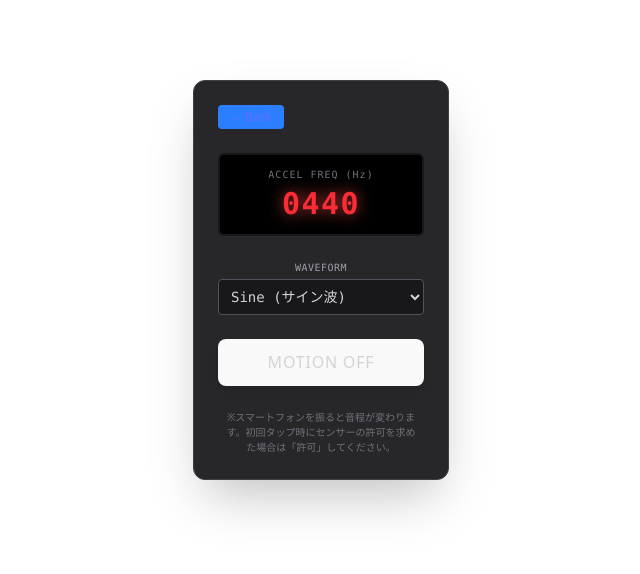
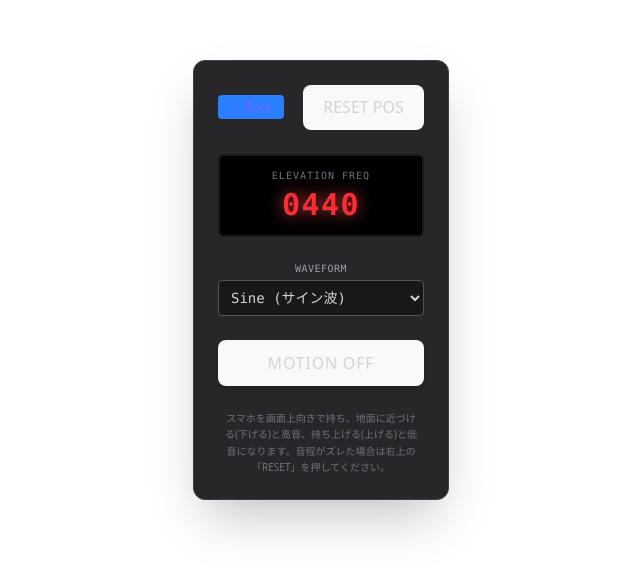
Before and after one commit to Dambara0419/my-github-pages, a React (Vite) app: page /otohifu_accelator in a window 1280 px wide. Shown: the part 140-714 px from the top of the page, without its empty margins (319-959 px from the left). Built offline with nearby package versions, Linux system fonts and the light colour scheme.

Commit message:
change OtohifuAcc

```diff
--- a/src/pages/otohifu_accelator.jsx
+++ b/src/pages/otohifu_accelator.jsx
@@ -11,8 +11,10 @@ export default function OtohifuAcc() {
   const oscillatorRef = useRef(null);
   const gainNodeRef = useRef(null);
 
-  // センサーからの頻繁な更新でUIがカクつかないよう、実際の周波数はRefでも管理
+  // 物理演算用のRef
   const currentFreqRef = useRef(440);
+  const velocityZRef = useRef(0);
+  const positionZRef = useRef(0);
 
   // --- Web Audio API の制御 ---
   useEffect(() => {
@@ -36,14 +38,12 @@ export default function OtohifuAcc() {
 
   const playSound = () => {
     const ctx = initAudio();
-
     const osc = ctx.createOscillator();
     const gain = ctx.createGain();
 
     osc.type = waveform;
     osc.frequency.setValueAtTime(currentFreqRef.current, ctx.currentTime);
 
-    // 音量設定（ノコギリ波や矩形波は耳障りになりやすいので少し小さめに）
     const volume = waveform === 'sine' ? 0.3 : 0.15;
     gain.gain.setValueAtTime(volume, ctx.currentTime);
 
@@ -65,33 +65,39 @@ export default function OtohifuAcc() {
     setIsPlaying(false);
   };
 
-  // --- 加速度センサーの処理 ---
+  // --- 加速度から疑似的な高さを計算する処理 ---
   const handleMotion = useCallback((event) => {
-    // 重力を含まない純粋な加速度を取得（デバイスが静止している時は0に近い）
-    const acc = event.acceleration;
-    if (!acc || (acc.x === null && acc.y === null && acc.z === null)) return;
+    // 画面上向き時、Z軸は画面から天井に向かって伸びるベクトル
+    const az = event.acceleration.z || 0;
 
-    // XYZ軸の加速度の合計（絶対値）を計算して動きの大きさを出す
-    const movement = Math.abs(acc.x || 0) + Math.abs(acc.y || 0) + Math.abs(acc.z || 0);
+    // 1. デッドゾーン（ノイズ除去）: 手のわずかな震えを無視する
+    if (Math.abs(az) > 0.4) {
+      velocityZRef.current += az;
+    }
 
-    // 動きの大きさを周波数にマッピング
-    // 基本周波数を200Hzとし、動きに応じて最大2000Hzくらいまで上がるように設定
-    const baseFreq = 200;
-    const sensitivity = 50;
-    let newFreq = baseFreq + (movement * sensitivity);
+    // 2. 減衰（ダンピング）: 速度が無限に上がり続けるのを防ぎ、ピタッと止めやすくする
+    velocityZRef.current *= 0.85;
 
-    // 上限と下限を設定
+    // 3. 位置の積分: 速度を足し合わせて「疑似的な高さ」を割り出す
+    positionZRef.current += velocityZRef.current;
+
+    // 4. 限界値の設定: 上下に振りすぎた時のバグ（ドリフト）を防ぐ
+    positionZRef.current = Math.max(-800, Math.min(800, positionZRef.current));
+
+    // 5. 音程へのマッピング
+    // スマホを下げると az はマイナスになり、positionZ もマイナスになる。
+    // 「下げた時に音を高くする」ため、基準値から positionZ を引く。
+    const baseFreq = 440;
+    const sensitivity = 1.5; // 音階の変わりやすさ（数値を上げると敏感になる）
+    let newFreq = baseFreq - (positionZRef.current * sensitivity);
+
     newFreq = Math.min(2000, Math.max(100, newFreq));
     newFreq = Math.floor(newFreq);
 
     currentFreqRef.current = newFreq;
-
-    // 状態更新（UI表示用。カクつき防止のために少し間引く等の工夫も可能ですが今回は直接更新）
     setFrequency(newFreq);
 
-    // 再生中なら音程を滑らかに変更
     if (oscillatorRef.current && audioCtxRef.current) {
-      // 少しだけ時間をかけて値を変更することで、プチプチ音（クリッピング）を防ぐ
       oscillatorRef.current.frequency.setTargetAtTime(
         newFreq,
         audioCtxRef.current.currentTime,
@@ -105,7 +111,6 @@ export default function OtohifuAcc() {
     if (isPlaying) {
       stopSound();
     } else {
-      // iOS 13+ のためのセンサー許可リクエスト
       if (typeof DeviceMotionEvent !== 'undefined' && typeof DeviceMotionEvent.requestPermission === 'function') {
         try {
           const permissionState = await DeviceMotionEvent.requestPermission();
@@ -119,7 +124,6 @@ export default function OtohifuAcc() {
           console.error("センサーの許可リクエストに失敗しました:", error);
         }
       } else {
-        // AndroidやPCなど、許可リクエストが不要なブラウザ
         window.addEventListener('devicemotion', handleMotion);
         setSensorEnabled(true);
       }
@@ -127,13 +131,11 @@ export default function OtohifuAcc() {
     }
   };
 
-  // 波形の変更処理
   const handleWaveformChange = (e) => {
     const newWave = e.target.value;
     setWaveform(newWave);
     if (oscillatorRef.current) {
       oscillatorRef.current.type = newWave;
-      // 波形によって音量感が違うため、ここでゲインを調整
       if (gainNodeRef.current && audioCtxRef.current) {
         const volume = newWave === 'sine' ? 0.3 : 0.15;
         gainNodeRef.current.gain.setTargetAtTime(volume, audioCtxRef.current.currentTime, 0.1);
@@ -141,21 +143,38 @@ export default function OtohifuAcc() {
     }
   };
 
+  // センサーの積分誤差をリセットする機能
+  const handleResetPosition = () => {
+    velocityZRef.current = 0;
+    positionZRef.current = 0;
+    setFrequency(440);
+    currentFreqRef.current = 440;
+    if (oscillatorRef.current && audioCtxRef.current) {
+      oscillatorRef.current.frequency.setTargetAtTime(440, audioCtxRef.current.currentTime, 0.05);
+    }
+  };
+
   return (
     <div className="bg-zinc-800 p-6 rounded-xl shadow-2xl w-64 flex flex-col items-center gap-6 mx-auto mt-10 border border-zinc-700 select-none">
-      <div className="w-full flex justify-start">
+      <div className="w-full flex justify-between items-center">
         <Link to="/" className="text-xs bg-blue-500 text-white px-3 py-1 rounded hover:bg-blue-600 transition-colors">
             ← Back
         </Link>
+        {/* ドリフト（ズレ）解消用のリセットボタン */}
+        <button
+          onClick={handleResetPosition}
+          className="text-[10px] bg-zinc-600 text-zinc-300 px-2 py-1 rounded hover:bg-zinc-500 transition-colors font-mono"
+        >
+          RESET POS
+        </button>
       </div>
 
       {/* LED風モニター */}
       <div className="w-full bg-black border-2 border-zinc-900 rounded-md p-3 shadow-inner flex flex-col items-center justify-center relative overflow-hidden">
-        {/* センサー動作中のインジケーター */}
         {sensorEnabled && (
           <div className="absolute top-2 right-2 w-2 h-2 bg-red-500 rounded-full animate-pulse shadow-[0_0_5px_rgba(239,68,68,1)]"></div>
         )}
-        <span className="text-[10px] text-zinc-500 font-mono tracking-widest mb-1">ACCEL FREQ (Hz)</span>
+        <span className="text-[10px] text-zinc-500 font-mono tracking-widest mb-1">ELEVATION FREQ</span>
         <span className="font-mono text-3xl font-bold text-red-500 tracking-wider drop-shadow-[0_0_8px_rgba(239,68,68,0.8)]">
           {frequency.toString().padStart(4, '0')}
         </span>
@@ -188,8 +207,8 @@ export default function OtohifuAcc() {
         {isPlaying ? 'MOTION ON' : 'MOTION OFF'}
       </button>
 
-      <p className="text-[10px] text-zinc-500 text-center px-2">
-        ※スマートフォンを振ると音程が変わります。初回タップ時にセンサーの許可を求めた場合は「許可」してください。
+      <p className="text-[10px] text-zinc-500 text-center px-1 leading-relaxed">
+        スマホを画面上向きで持ち、地面に近づける(下げる)と高音、持ち上げる(上げる)と低音になります。音程がズレた場合は右上の「RESET」を押してください。
       </p>
 
     </div>
```
